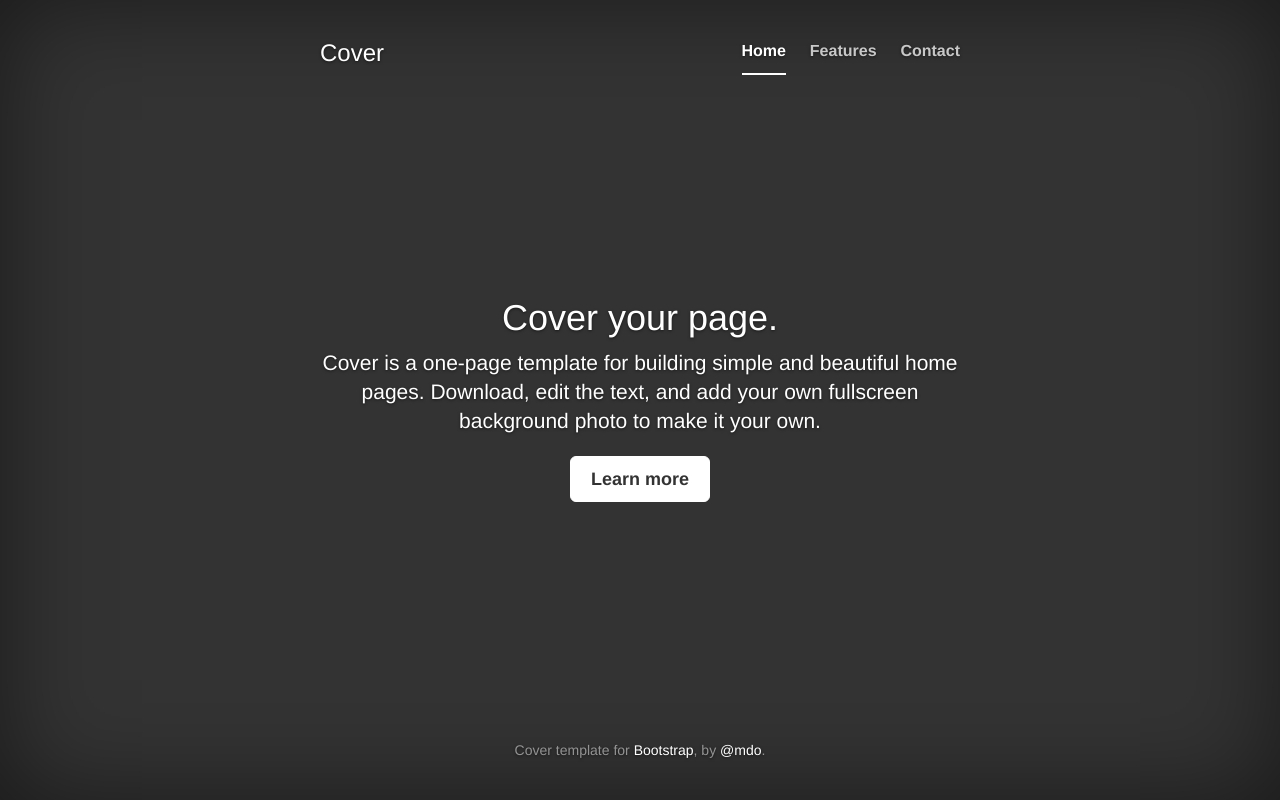
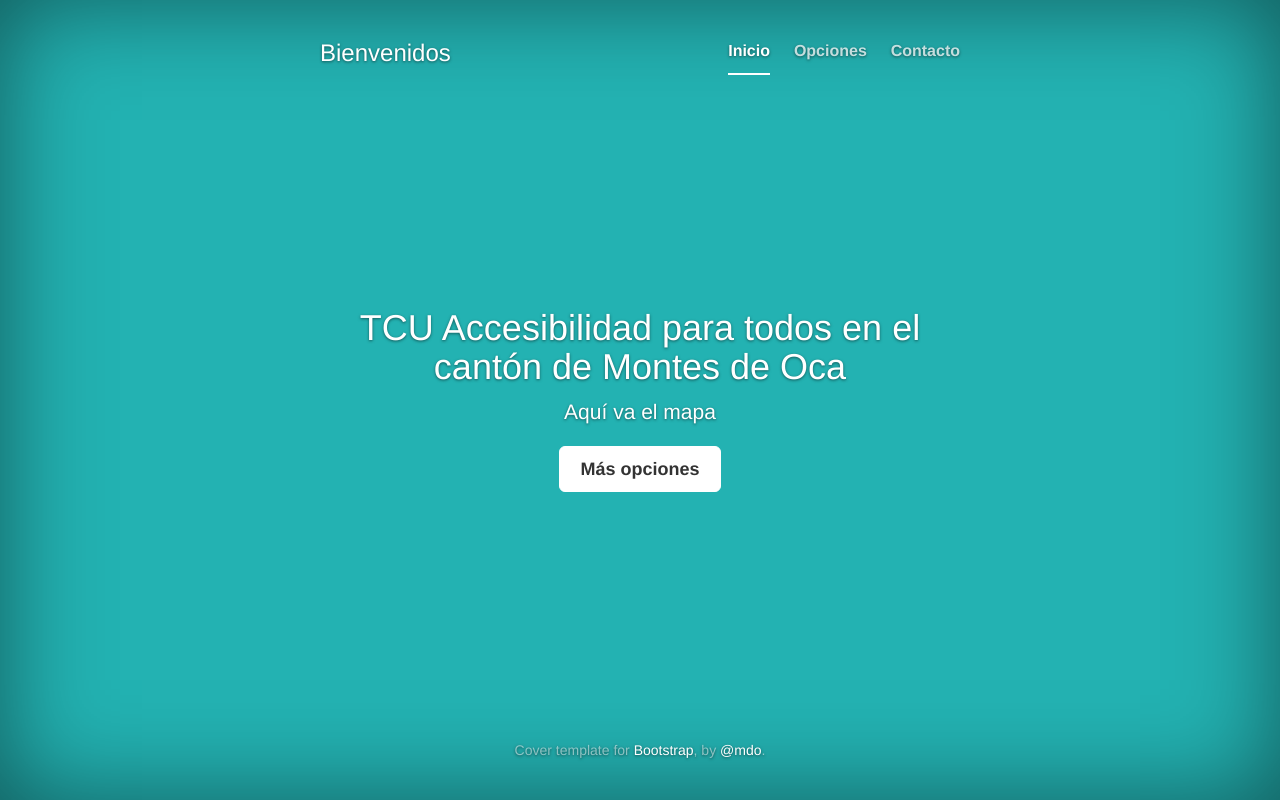
Before and after one commit to kalita09/Accesibilidad, a PHP site: page / in a window 1280 px wide. Run offline with PHP 8.4, Linux system fonts and the light colour scheme; some libraries are stand-ins or nearby versions.

Commit message:
cambio de color

```diff
--- a/Accesibilidad/css/cover.css
+++ b/Accesibilidad/css/cover.css
@@ -13,6 +13,7 @@ a:hover {
 .btn-default,
 .btn-default:hover,
 .btn-default:focus {
+	/*Color de letra dentro del boton*/
   color: #333;
   text-shadow: none; /* Prevent inheritence from `body` */
   background-color: #fff;
@@ -27,7 +28,9 @@ a:hover {
 html,
 body {
   height: 100%;
-  background-color: #333;
+
+  /*color de fondo de la página*/
+  background-color: #23b2b2;
 }
 body {
   color: #fff;
--- a/Accesibilidad/index.html
+++ b/Accesibilidad/index.html
@@ -1,6 +1,7 @@
 <!DOCTYPE html>
-<html lang="en">
+<html lang="es">
   <head>
+
     <meta charset="utf-8">
     <meta http-equiv="X-UA-Compatible" content="IE=edge">
     <meta name="viewport" content="width=device-width, initial-scale=1">
@@ -9,7 +10,7 @@
     <meta name="author" content="">
     <link rel="icon" href="../../favicon.ico">
 
-    <title>Cover Template for Bootstrap</title>
+    <title>Montes de Oca accesible</title>
 
     <!-- Bootstrap core CSS -->
     <link href="css/bootstrap.min.css" rel="stylesheet">
@@ -41,22 +42,26 @@
 
           <div class="masthead clearfix">
             <div class="inner">
-              <h3 class="masthead-brand">Cover</h3>
+              <h3 class="masthead-brand">Bienvenidos</h3>
               <nav>
                 <ul class="nav masthead-nav">
-                  <li class="active"><a href="#">Home</a></li>
-                  <li><a href="#">Features</a></li>
-                  <li><a href="#">Contact</a></li>
+                  <li class="active"><a href="#">Inicio</a></li>
+                  <li><a href="#">Opciones</a></li>
+                  <li><a href="#">Contacto</a></li>
                 </ul>
               </nav>
             </div>
           </div>
 
           <div class="inner cover">
-            <h1 class="cover-heading">Cover your page.</h1>
-            <p class="lead">Cover is a one-page template for building simple and beautiful home pages. Download, edit the text, and add your own fullscreen background photo to make it your own.</p>
+            <h1 class="cover-heading">TCU Accesibilidad para todos en el cantón de Montes de Oca</h1>
+			<!-- Falta la direccion correcta del js -->
+
+
+			<script src="http://geovision.uned.ac.cr/testing/accesibilidad/../../../layers-accesibilidad.js"></script>
+            <p class="lead">Aquí va el mapa</p>
             <p class="lead">
-              <a href="#" class="btn btn-lg btn-default">Learn more</a>
+              <a href="#" class="btn btn-lg btn-default">Más opciones</a>
             </p>
           </div>
 
```
